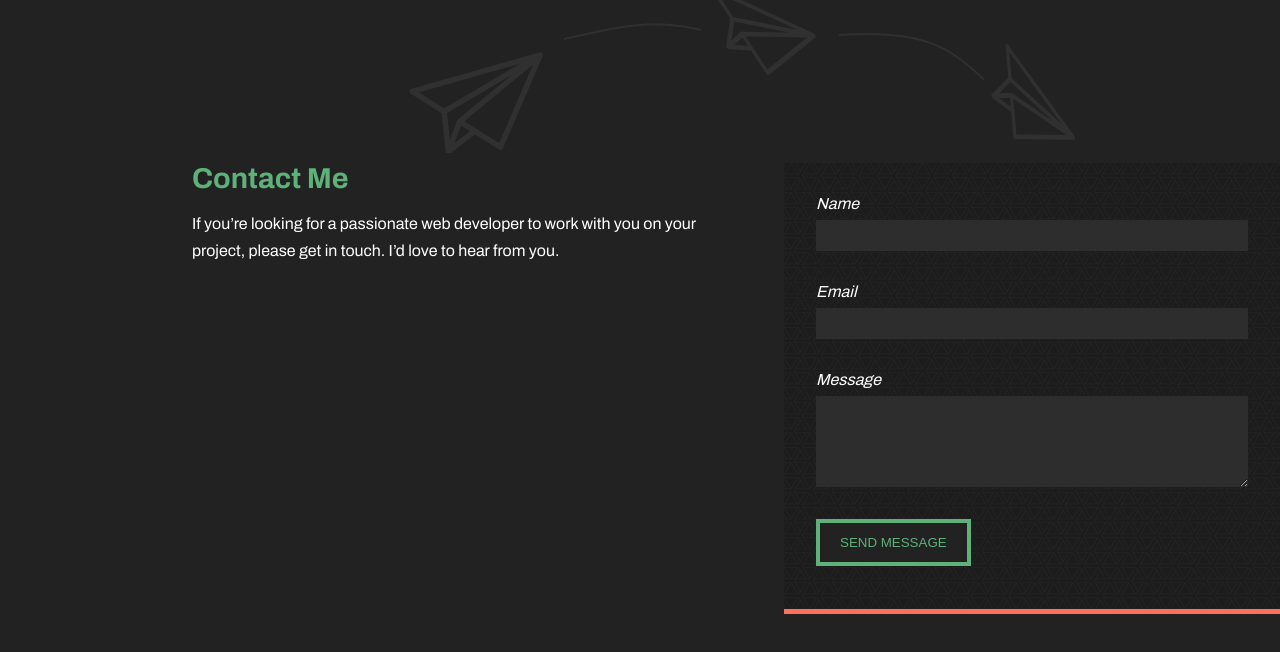
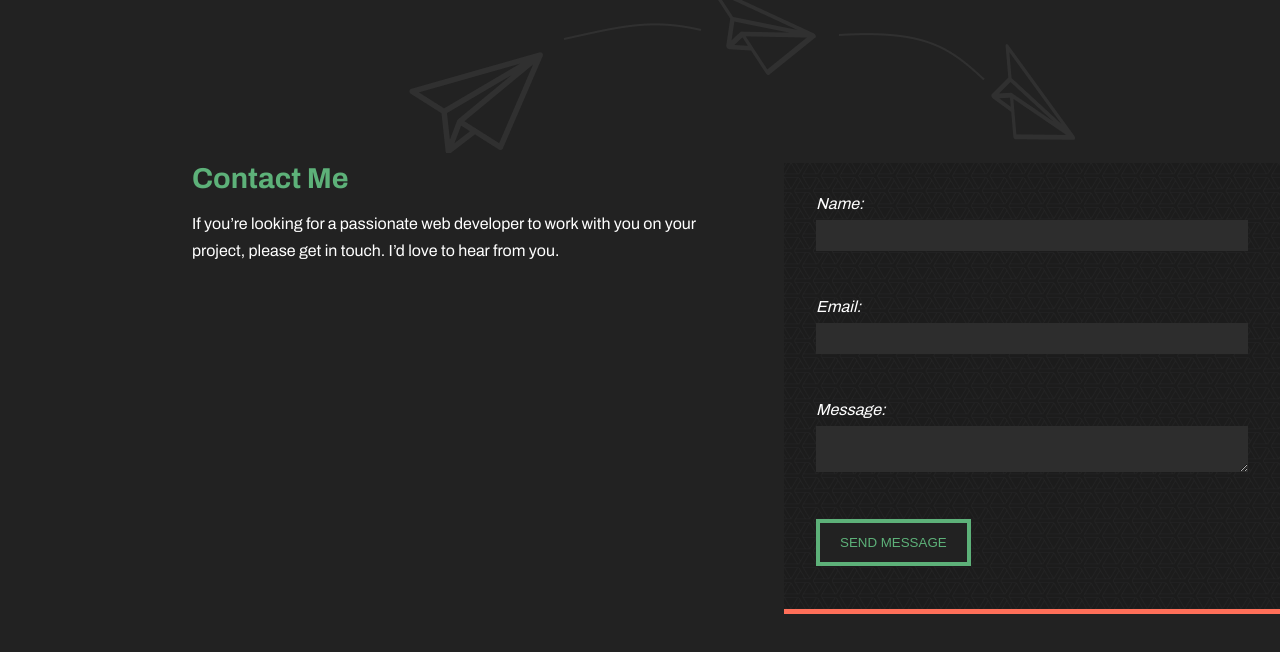
Before and after one commit to Sean-Bradbury/Portfolio, a Gatsby site: page /contact in a window 1280 px wide. Built offline with nearby package versions, Linux system fonts and the light colour scheme; Gatsby itself is replaced by a stand-in of ours.

Commit message:
Formik contact form added

```diff
--- a/package.json
+++ b/package.json
@@ -14,6 +14,7 @@
     "test": "echo \"Write tests! -> https://gatsby.dev/unit-testing\" && exit 1"
   },
   "dependencies": {
+    "formik": "^2.2.5",
     "gatsby": "^2.26.1",
     "gatsby-plugin-prefetch-google-fonts": "^1.4.3",
     "gatsby-plugin-react-helmet": "^3.5.0",
--- /dev/null
+++ b/src/components/ContactForm.js
@@ -0,0 +1,61 @@
+import React from "react"
+import { Formik, Form, Field, ErrorMessage } from 'formik'
+import Styles from "../styles/components/contact-form/contact-form.css"
+
+export default () => (
+  <Formik
+    initialValues={{
+      name: '',
+      email: '',
+      message: '',
+    }}
+    onSubmit={(values, actions) => {
+      alert(JSON.stringify(values, null, 2));
+      actions.setSubmitting(false);
+    }}
+    validate={values => {
+      const emailRegex = /^[A-Z0-9._%+-]+@[A-Z0-9.-]+\.[A-Z]{2,}$/i;
+      const errors = {};
+      if(!values.name) {
+        errors.name = 'Name Required'
+      }
+      if(!values.email || !emailRegex.test(values.email)) {
+        errors.email = 'Valid Email Required'
+      }
+      if(!values.message) {
+        errors.message = 'Message Required'
+      }
+      return errors;
+    }}
+  >
+  {() => (
+    <Form>
+        <div className="form-group">
+            <label htmlFor="name">Name: </label>
+            <Field name="name" />
+            <div className="error">
+                <ErrorMessage name="name" />
+            </div>
+        </div>
+
+        <div className="form-group">
+            <label htmlFor="email">Email: </label>
+            <Field name="email" />
+            <div className="error">
+                <ErrorMessage name="email" />
+            </div>
+        </div>
+
+        <div className="form-group">
+            <label htmlFor="message">Message: </label>
+            <Field name="message" component="textarea"/>
+            <div className="error">
+                <ErrorMessage name="message" />
+            </div>
+        </div>
+
+      <button className="btn-primary" type="submit">Send Message</button>
+    </Form>
+  )}
+  </Formik>
+)
--- a/src/pages/contact.js
+++ b/src/pages/contact.js
@@ -1,28 +1,11 @@
-import React, { useState } from "react";
+import React from "react";
 import Head from "../shared/Head";
 import Nav from "../components/nav";
-import ButtonPrimary from "../components/button-primary";
-import NextPageLink from "../components/Next-page-link";
-import TimelineSection from "../components/timeline-section";
-import TimeLineData from "../data/timeline-data";
-import Tabs from "../components/Tabs";
+import ContactForm from "../components/ContactForm";
 import Helmet from "react-helmet";
-import { Link } from "gatsby";
-import Slide from "react-reveal/Slide";
 import Fade from "react-reveal/Fade";
 
-export default function Home() {
-
-  function createTimelineItem(item) {
-    return (
-      <TimelineSection
-        key= {item.id}
-        dateFrom= {item.dateFrom}
-        dateTo= {item.dateTo}
-        contentText= {item.contentText}
-      />
-    );
-  }
+export default function Contact() {
 
   return (
     <div className="contact-container">
@@ -44,26 +27,15 @@ export default function Home() {
                 </div>
                 <div className="contact-content-right">
                   <div className="contact-form-container">
-                    <form action="" method="post">
-                      <div className="form-group">
-                        <label htmlFor="name">Name</label>
-                        <input type="text" name="name"/>
-                      </div>
-                      <div className="form-group">
-                        <label htmlFor="email">Email</label>
-                        <input type="email" name="email"/>
-                      </div>
-                      <div className="form-group">
-                        <label htmlFor="message">Message</label>
-                        <textarea name="message" id="message" cols="30" rows="5"></textarea>
-                      </div>
-                      <button className="btn-primary" type="submit">Send Message</button>
-                    </form>
+
+                    <ContactForm />
+
                   </div>
                 </div>
               </div>
             </Fade>
         </section>
+        <script src="../scripts/validation.js"></script>
     </div>
   )
 
--- /dev/null
+++ b/src/styles/components/contact-form/contact-form.scss
@@ -0,0 +1,43 @@
+// Variables
+$color-main-green: #5DB179;
+$color-grey: #BDBDBD;
+$color-orange: #FF6F59;
+
+.form-group {
+    display: flex;
+    flex-direction: column;
+    padding-bottom: 2rem;
+    label {
+        padding-bottom: 0.5rem;
+        color: #fff;
+        font-style: italic;
+        font-size: 1rem;
+    }
+    input {
+        background-color: #2d2d2d;
+        border: none;
+        padding: 0.5rem;
+        color: #fff;
+    }
+    textarea {
+        background-color: #2d2d2d;
+        border: none;
+        padding: 0.5rem;
+        color: #fff;
+        resize: vertical;
+    }
+    .error {
+        color: $color-main-green;
+        font-style: italic;
+        padding-top: 15px;
+        position: relative;
+        font-size: 0.9rem;
+    }
+}
+.btn-primary {
+    color: $color-main-green;
+    text-transform: uppercase;
+    &:hover {
+        color: #fff;
+    }
+}
--- a/src/styles/components/portfolio/portfolio.scss
+++ b/src/styles/components/portfolio/portfolio.scss
@@ -19,7 +19,7 @@ $color-orange: #FF6F59;
         width: 100%;
         height: 100%;
         top: 0;
-        left: 0;
+        left: -100%;
         z-index: -1;
         transition: opacity 0.2s ease-in-out;
     }
--- a/src/styles/styles.scss
+++ b/src/styles/styles.scss
@@ -2,9 +2,6 @@
 $color-main-green: #5DB179;
 $color-grey: #BDBDBD;
 $color-orange: #FF6F59;
-
-
-
 
 // Resets
 body {
@@ -388,6 +385,7 @@ p {
         }
     }
 
+
     // Contact
 .contact-container {
     color: #fff;
@@ -447,38 +445,6 @@ p {
                         bottom: 0;
                         left: 0;
                     }
-                    .form-group {
-                        display: flex;
-                        flex-direction: column;
-                        padding-bottom: 2rem;
-                        label {
-                            padding-bottom: 0.5rem;
-                            color: #fff;
-                            font-style: italic;
-                            font-size: 1rem;
-                        }
-                        input {
-                            background-color: #2d2d2d;
-                            border: none;
-                            padding: 0.5rem;
-                            color: #fff;
-                        }
-                        textarea {
-                            background-color: #2d2d2d;
-                            border: none;
-                            padding: 0.5rem;
-                            color: #fff;
-                            resize: vertical;
-                        }
-                    }
-                    .btn-primary {
-                        color: $color-main-green;
-                        text-transform: uppercase;
-                        &:hover {
-                            color: #fff;
-                        }
-                    }
-
                 }
             }
         }
```
Also changed, not shown: src/styles/components/contact-form/contact-form.css (added), src/styles/components/portfolio/portfolio.css, src/styles/styles.css, static/img/icon-error.svg (added), 4 other files.
